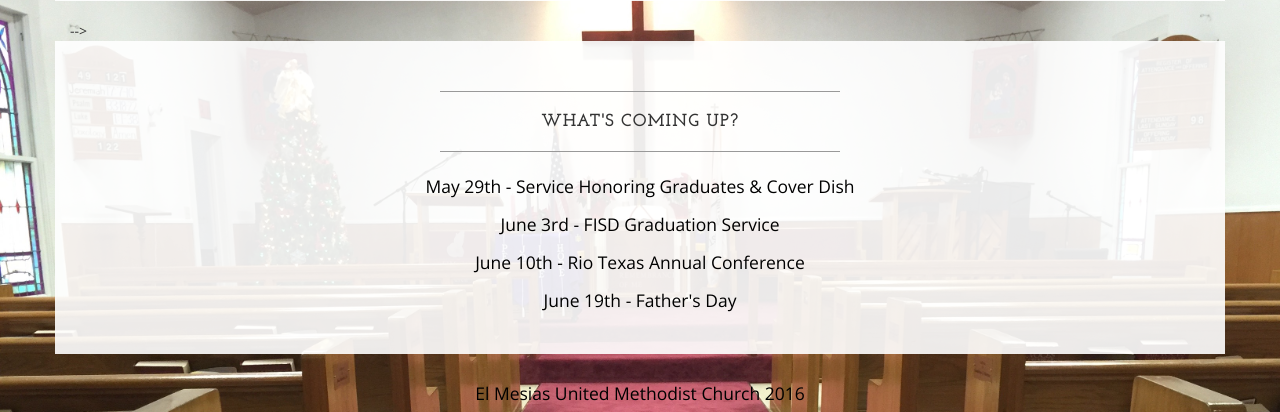
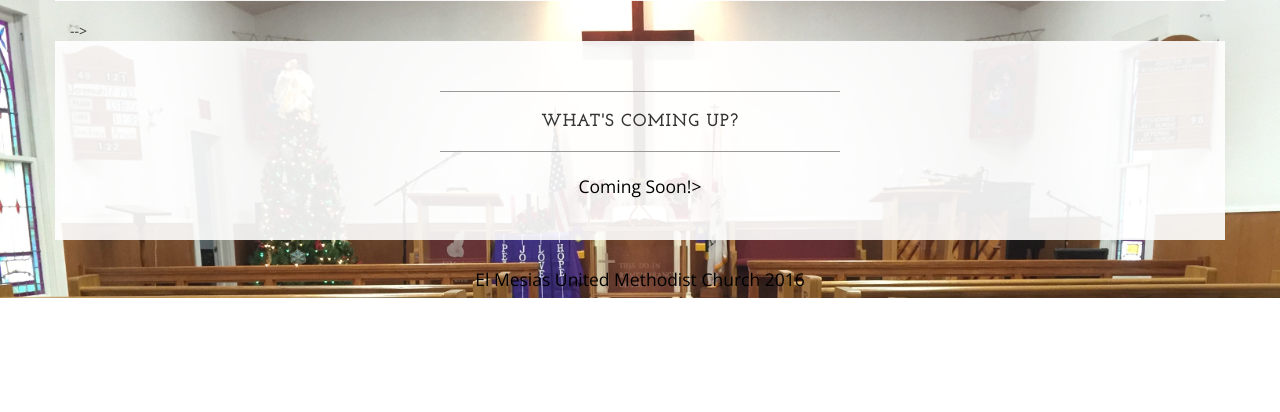
Before and after one commit to jsmart93/elmesias, a Django app: page / in a window 1280 px wide. Shown: the part 975-1387 px from the top of the page. After the commit the page ends 1273 px from the top, so only its background shows below. Run offline with Django 3.2, Linux system fonts and the light colour scheme; some libraries are stand-ins or nearby versions.

Commit message:
coming soon

```diff
--- a/home/templates/home/home.html
+++ b/home/templates/home/home.html
@@ -85,10 +85,7 @@
                     <hr>
                     <!-- <img class="img-responsive img-border img-left" src="img/intro-pic.jpg" alt=""> -->
                     <!-- <hr class="visible-xs"> -->
-                    <p align = center>May 29th - Service Honoring Graduates & Cover Dish</p>
-                    <p align = center>June 3rd - FISD Graduation Service</p>
-                    <p align = center>June 10th - Rio Texas Annual Conference</p>
-                    <p align = center>June 19th - Father's Day</p>
+                    <p align = center>Coming Soon!></p>
                 </div>
             </div>
         </div>
```
